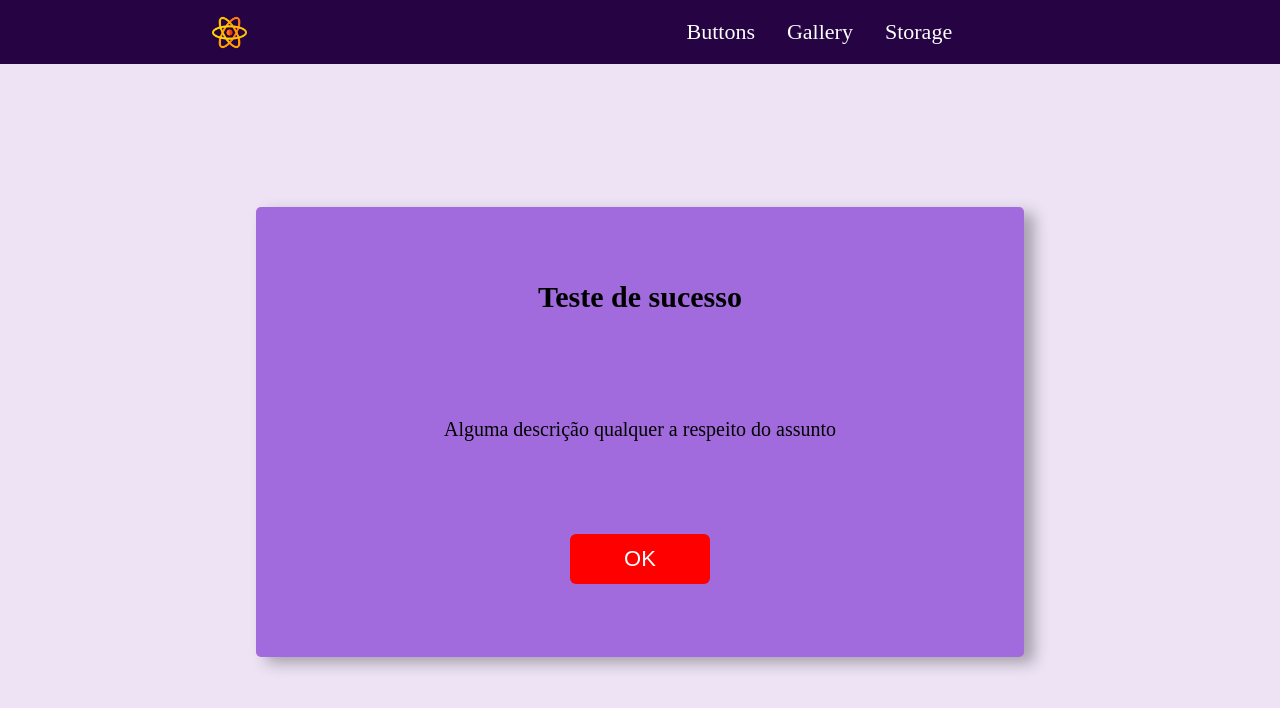
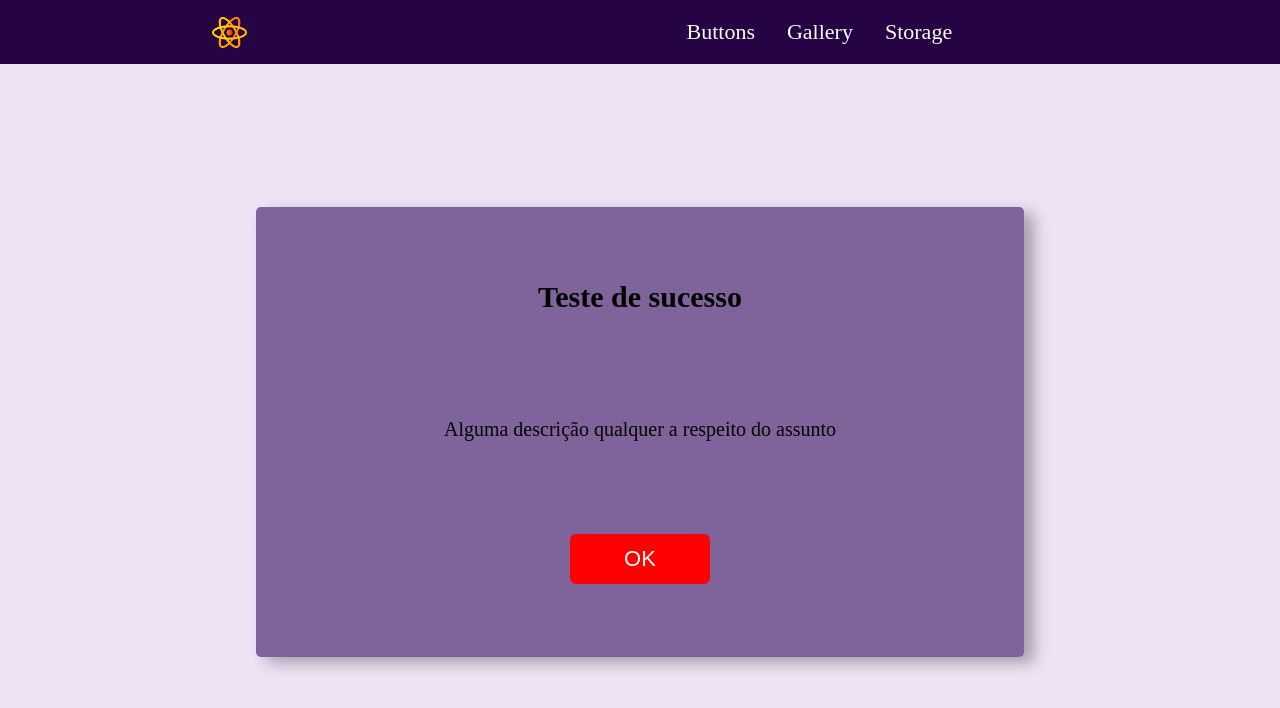
Before and after one commit to ovinidev/React-custom-hooks, a React (Create React App) app in the folder project/: page / in a window 1280 px wide. Both pictures are taken after a click on the button "Sucesso". Shown: the top 708 px of the page. Built offline with nearby package versions, Linux system fonts and the light colour scheme.

Commit message:
Adding types on styles

```diff
--- a/project/src/components/Modal/index.tsx
+++ b/project/src/components/Modal/index.tsx
@@ -5,9 +5,7 @@ import { Container } from './styles';
 type Props = {
   height: string;
   width: string;
-  heightMobile?: string;
-  widthMobile?: string;
-  background: string;
+  background?: string;
   children?: ReactNode;
   modalOpen: boolean;
 }
@@ -16,36 +14,19 @@ export const Modal = (
   {
     height,
     width,
-    heightMobile,
-    widthMobile,
     background,
     children,
     modalOpen,
   }: Props) => {
 
-  const widthScreen = useWindowDimensions()
-
-  if (widthScreen.width <= 415) {
-    return (
-      <Container style={{
-        height: heightMobile,
-        width: widthMobile,
-        background: background,
-        display: modalOpen ? '' : 'none'
-      }}>
-        {children}
-      </Container>
-    );
-  }
-
   return (
-    <Container style={{
-      height: height,
-      width: width,
-      background: background,
-      display: modalOpen ? '' : 'none'
-    }}>
+    <Container
+      height={height}
+      width={width}
+      background={background}
+      style={{ display: modalOpen ? '' : 'none' }}>
       {children}
     </Container>
   );
+
 };
--- a/project/src/components/Modal/styles.ts
+++ b/project/src/components/Modal/styles.ts
@@ -1,6 +1,18 @@
-import styled from 'styled-components';
+import { HTMLAttributes } from 'react';
+import styled, {css} from 'styled-components';
 
-export const Container = styled.div`
+interface props extends HTMLAttributes<HTMLDivElement>{
+	height?: string;
+	width?: string;
+	background?: string,
+}
+
+export const Container = styled.div<props>`
+	${({height, width, background}) => css`
+		height: ${height};
+		width: ${width};
+		background: ${background};
+
 		position: fixed;
 		box-shadow: 10px 6px 15px rgba(0, 0, 0, 0.3);
 
@@ -10,5 +22,5 @@ export const Container = styled.div`
 		align-items: center;
 
 		border-radius: 5px;
-
+	`}
 `;
--- a/project/src/pages/Buttons/index.tsx
+++ b/project/src/pages/Buttons/index.tsx
@@ -27,9 +27,7 @@ export default function Buttons() {
       <Modal
         height={"450px"}
         width={"60%"}
-        heightMobile={"350px"}
-        widthMobile={"75%"}
-        background={"#A16BDD"}
+        background={"#7e649b"}
         modalOpen={modalOpen}
       >
         <h1>{textModal}</h1>
```
Lines whose indentation alone changed are shown as unchanged.
